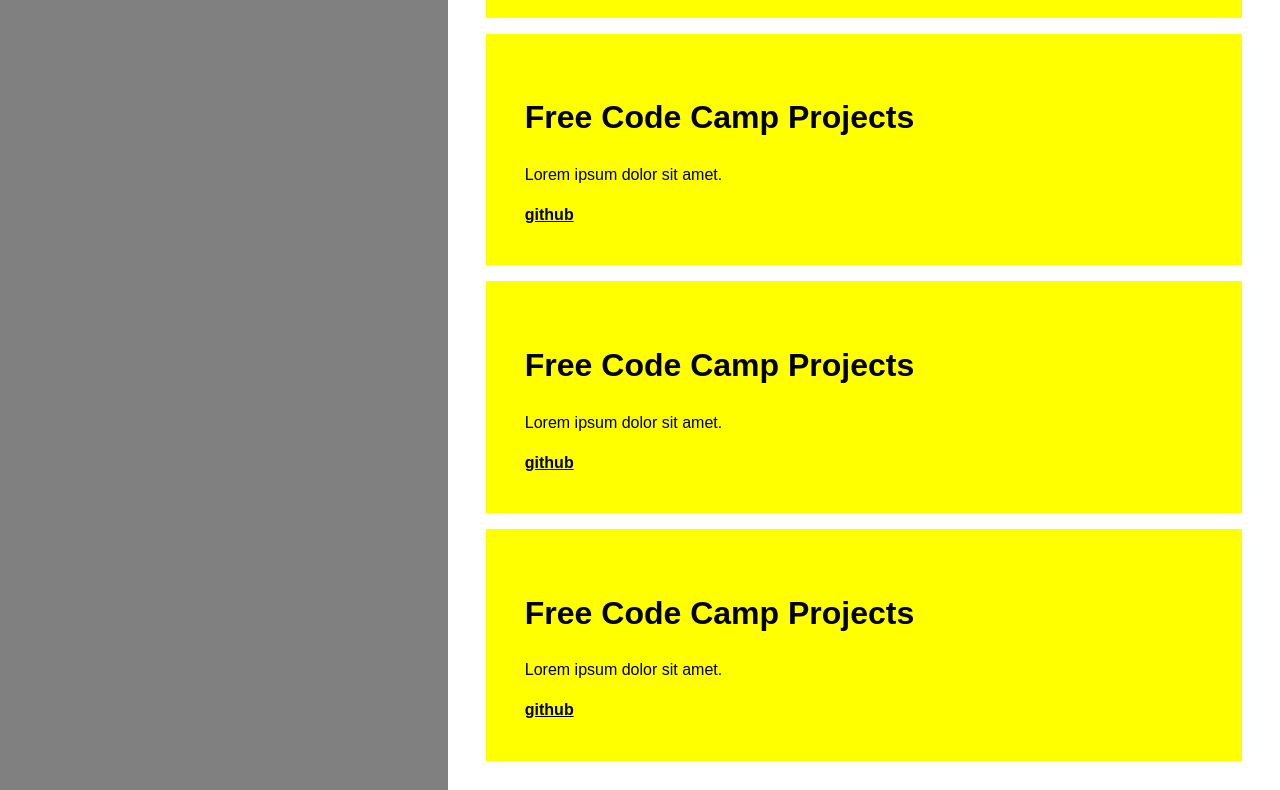
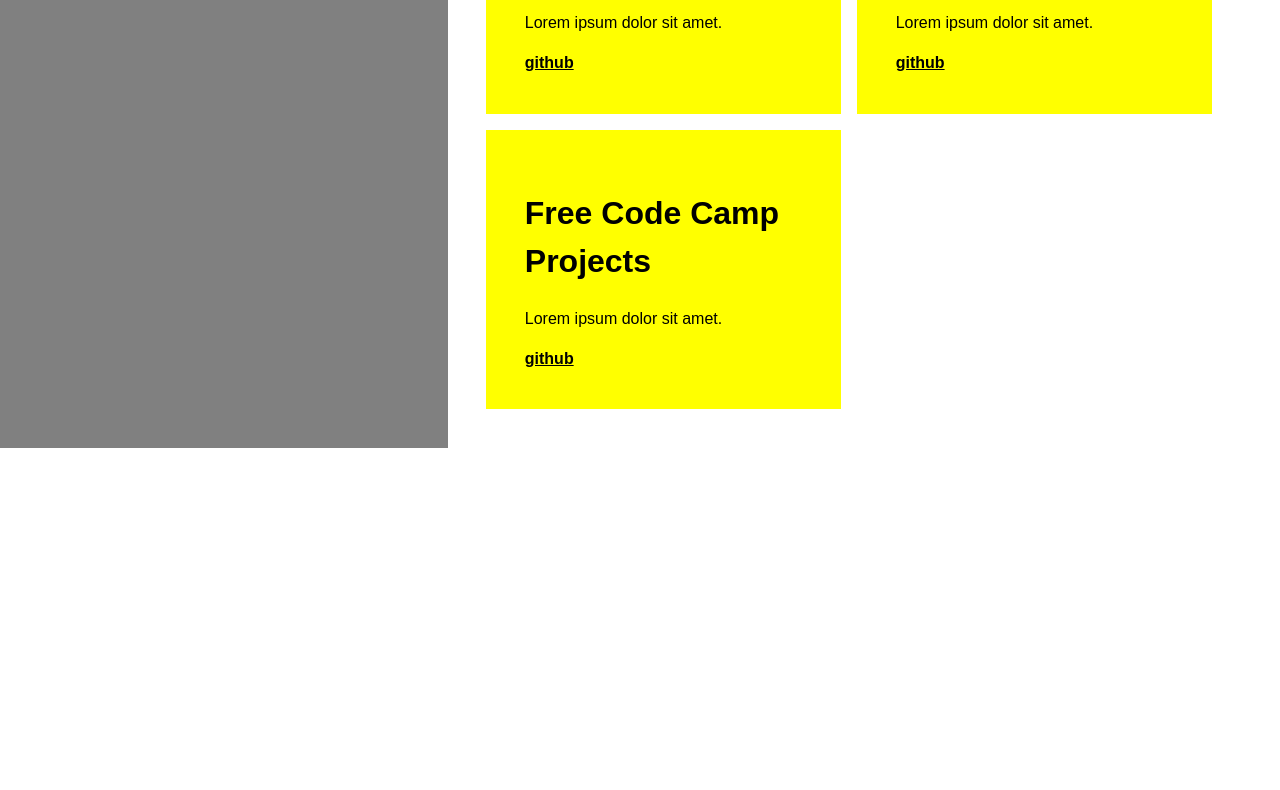
Before and after one commit to VVNoodle/VVNoodle.github.io, a plain HTML site: page index.html in a window 1280 px wide. Shown: the part 631-1421 px from the top of the page. After the commit the page ends 1079 px from the top, so only its background shows below. Drawn offline with Linux system fonts and the light colour scheme.

Commit message:
editing the grid for desktop

```diff
--- a/pf-flex.css
+++ b/pf-flex.css
@@ -19,15 +19,12 @@
   .pf-container {
     flex-direction: column;
   }
-
   .pf-sidebar {
     display: flex;
     flex-direction: column;
     justify-content: center;
-
     /* specifies the default alignment for items inside the flexible container */
     align-items: center;
-
     /* Alligns text */
     text-align: center;
   }
@@ -35,16 +32,23 @@
 
 /* Large screens */
 @media only screen and (min-width: 901px) {
-  .pf-container {
-  }
-
   /* sidebar occupies 35% of the view width */
   .pf-sidebar {
     flex: 35vw;
   }
-
   /* content occupies 65% of the view width */
   .pf-content {
     flex: 65vw;
   }
+  .pf-grid {
+    /* flexbox can nest */
+    display: flex;
+    /* by default, flex tries to cram all items into 1 row
+     if no more space, we want the item to appear in new line */
+    flex-wrap: wrap;
+  }
+  .pf-grid-item {
+    width: 47%;
+    margin-right: 1rem;
+  }
 }
```
